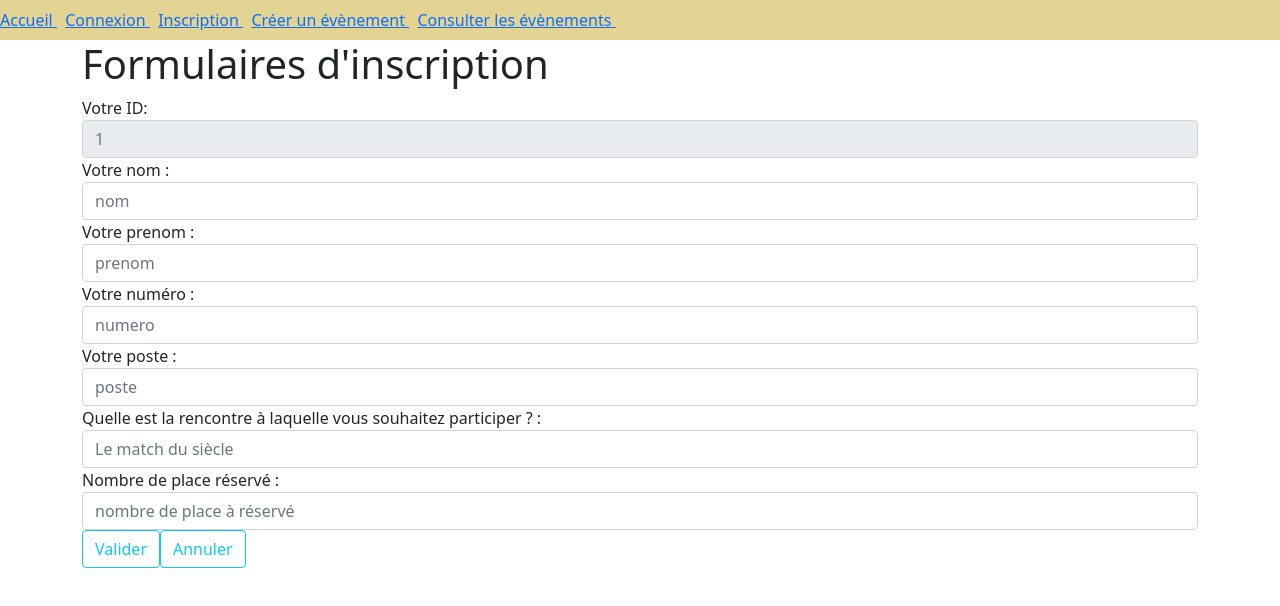
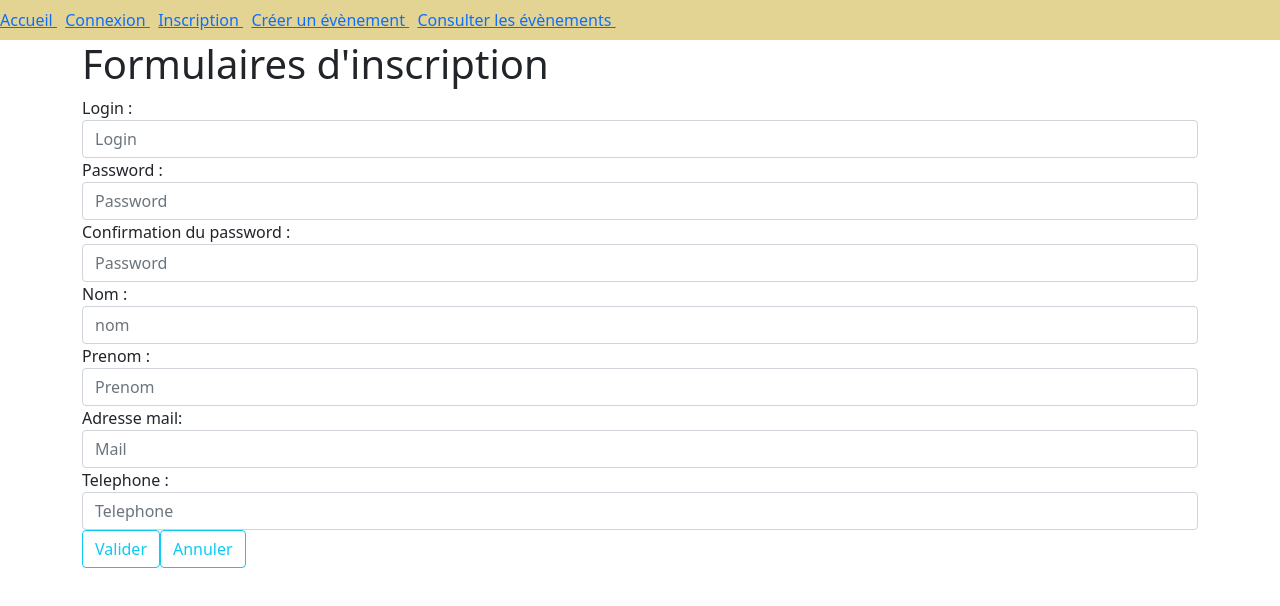
Before and after one commit to M0urad/ProjetSport, an Angular app in the folder Angular/: page /inscription in a window 1280 px wide. Shown: the top 606 px of the page. Built offline with nearby package versions, Linux system fonts and the light colour scheme.

Commit message:
modification formulaire inscription

```diff
--- a/Angular/src/app/inscription/inscription.component.html
+++ b/Angular/src/app/inscription/inscription.component.html
@@ -5,33 +5,32 @@
         <fieldset>
 
           <div class="form-group">
-  <label>Votre ID:</label>
-  <input class="form-control" name="id" placeholder="1"
-  readonly/>
+            <label>Login :</label>
+            <input class="form-control" name="login" placeholder="Login"/>
           </div>
           <div class="form-group">
-  <label>Votre nom :</label>
+            <label>Password :</label>
+            <input class="form-control" name="password" placeholder="Password"/>
+          </div>
+          <div class="form-group">
+            <label>Confirmation du password :</label>
+            <input class="form-control" name="password" placeholder="Password"/>
+          </div>
+          <div class="form-group">
+            <label>Nom :</label>
             <input class="form-control" name="nom" placeholder="nom"/>
           </div>
           <div class="form-group">
-  <label>Votre prenom :</label>
-  <input class="form-control" name="prenom" placeholder="prenom"/>
+            <label>Prenom :</label>
+            <input class="form-control" name="prenom" placeholder="Prenom"/>
           </div>
           <div class="form-group">
-  <label>Votre numéro :</label>
-  <input class="form-control" name="numero" placeholder="numero"/>
+            <label>Adresse mail:</label>
+            <input class="form-control" name="mail" placeholder="Mail"/>
           </div>
           <div class="form-group">
-  <label>Votre poste :</label>
-  <input class="form-control" name="poste" placeholder="poste"/>
-</div>
-<div class="form-group">
-  <label>Quelle est la rencontre à laquelle vous souhaitez participer ? :</label>
-  <input class="form-control" name="nomRencontre" placeholder="Le match du siècle"/>
-</div>
-<div class="form-group">
-  <label>Nombre de place réservé :</label>
-  <input class="form-control" name="Nombre" placeholder="nombre de place à réservé"/>
+            <label>Telephone :</label>
+            <input class="form-control" name="telephone" placeholder="Telephone"/>
           </div>
           <button [routerLink]="['/home']" routerLinkActive="active" class="btn btn-outline-info">Valider</button>
           <button [routerLink]="['/home']" routerLinkActive="active" class="btn btn-outline-info">Annuler</button>
--- a/Angular/src/app/inscription/inscription.component.ts
+++ b/Angular/src/app/inscription/inscription.component.ts
@@ -7,6 +7,7 @@ import { Component, OnInit } from '@angular/core';
 })
 export class InscriptionComponent implements OnInit {
 
+
   constructor() { }
 
   ngOnInit(): void {
```
Lines whose indentation alone changed are shown as unchanged.
